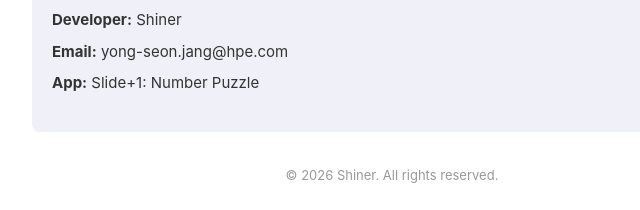
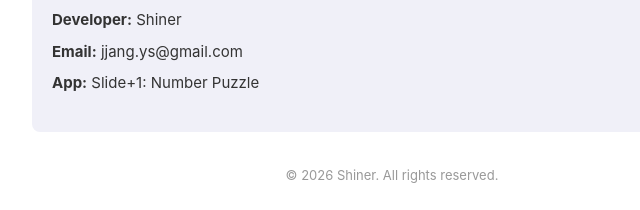
Before and after one commit to shiner1/slideplusone, a plain HTML site: page docs/privacy-policy.html in a window 1280 px wide. Shown: the part 2356-2566 px from the top of the page, 248-888 px from the left. Drawn offline with Linux system fonts and the light colour scheme.

Commit message:
Update privacy-policy.html

```diff
--- a/docs/privacy-policy.html
+++ b/docs/privacy-policy.html
@@ -173,7 +173,7 @@
             <p>If you have any questions about this Privacy Policy or wish to request data deletion, please contact us:</p>
             <ul style="list-style:none; padding-left:0;">
                 <li><strong>Developer:</strong> Shiner</li>
-                <li><strong>Email:</strong> yong-seon.jang@hpe.com</li>
+                <li><strong>Email:</strong> jjang.ys@gmail.com </li>
                 <li><strong>App:</strong> Slide+1: Number Puzzle</li>
             </ul>
         </div>
```
